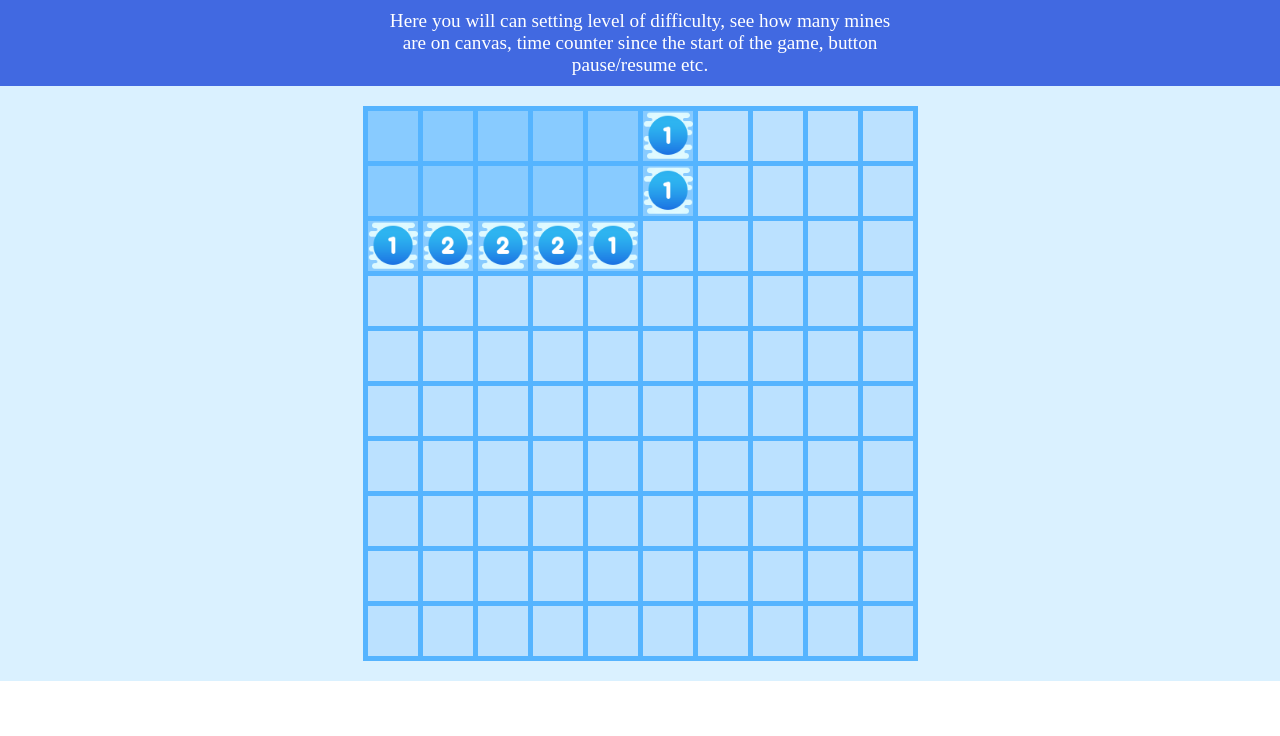
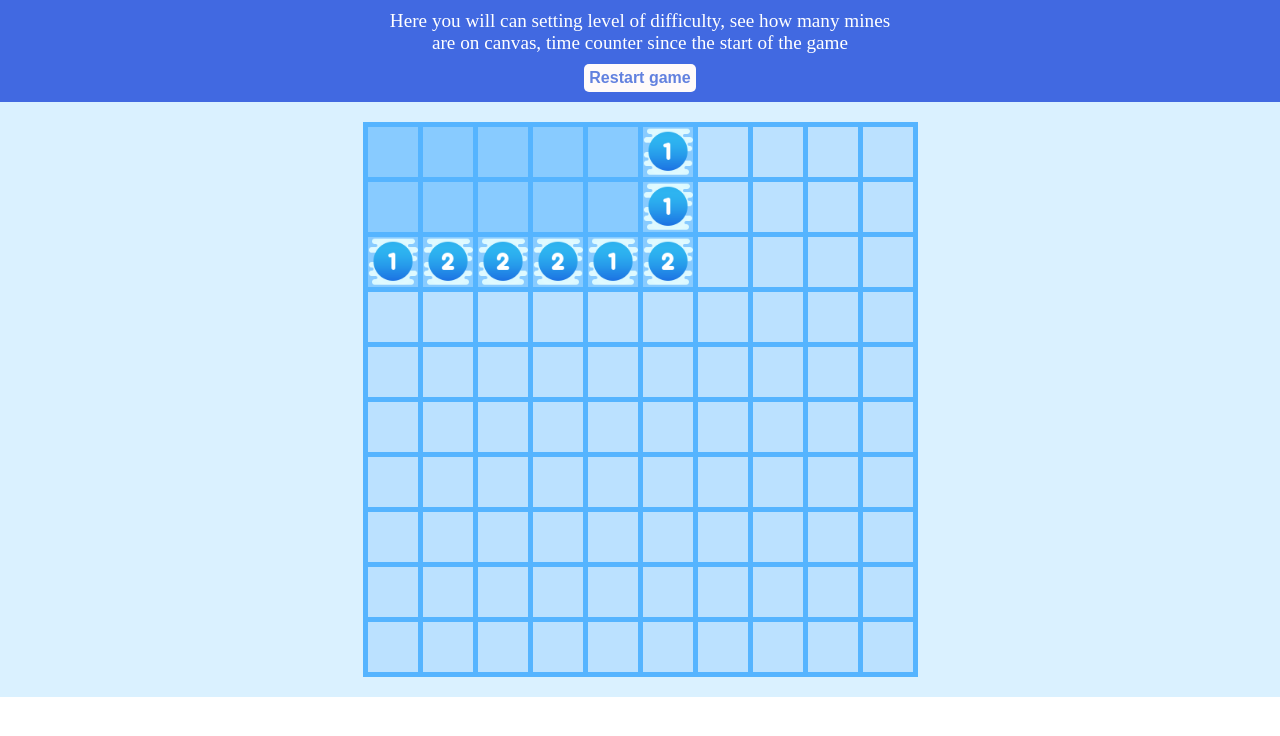
Before and after one commit to VitaliyShulik/minesweeper-vanilla-js, a plain HTML site: page index.html in a window 1280 px wide. Both pictures are taken after a click on the element 392 px from the left and 136 px from the top of the page. Drawn offline with Linux system fonts and the light colour scheme.

Commit message:
add button restart, add game over

```diff
--- a/css/style.css
+++ b/css/style.css
@@ -43,3 +43,14 @@
 .col:hover {
     background-color: rgba(255, 255, 255, 0.8);;
 }
+
+button {
+    background-color: snow;
+    border: none;
+    border-radius: 5px;
+    padding: 5px;
+    margin-top: 10px;
+    font-size: medium;
+    font-weight: 600;
+    color: #6281df;
+}
--- a/index.html
+++ b/index.html
@@ -12,8 +12,8 @@
     <div class="header">
         Here you will can setting level of difficulty,
         see how  many mines are on canvas,
-        time counter since the start of the game,
-        button pause/resume etc.
+        time counter since the start of the game<br>
+        <button onclick="restartGame()">Restart game</button>
     </div>
     <div class="game-canvas" id="gameTable">
 
--- a/js/app.js
+++ b/js/app.js
@@ -208,6 +208,7 @@ function clickOnCol(event){
         colElement.style.backgroundColor = "rgba(255, 0, 0, 0.6)";
         colElement.style.backgroundImage = "url('./img/bomb.svg')";
         table[colId].isOpen = true;
+        gameOver();
     } else if(!haveMine && amountNeighborsWithMine > 0){
         getNumberToCol(amountNeighborsWithMine, colElement);
         table[colId].isOpen = true;
@@ -225,13 +226,27 @@ function getNumberToCol(amountNeighborsWithMine, colElement){
 
 function checkNeighborsWithNeighborsWithMine(table, colId) {
     let neighbors = table[colId].neighbors;
+    let neighbor_1 = neighbors.neighbor_1;
     let neighbor_2 = neighbors.neighbor_2;
+    let neighbor_3 = neighbors.neighbor_3;
     let neighbor_4 = neighbors.neighbor_4;
     let neighbor_5 = neighbors.neighbor_5;
+    let neighbor_6 = neighbors.neighbor_6;
     let neighbor_7 = neighbors.neighbor_7;
+    let neighbor_8 = neighbors.neighbor_8;
+        if (neighbor_1 != ""){
+            let row = neighbor_1.row;
+            let col = neighbor_1.col;
+            workOnNeighbor(row, col, table);
+        }
         if (neighbor_2 != ""){
             let row = neighbor_2.row;
             let col = neighbor_2.col;
+            workOnNeighbor(row, col, table);
+        }
+        if (neighbor_3 != ""){
+            let row = neighbor_3.row;
+            let col = neighbor_3.col;
             workOnNeighbor(row, col, table);
         }
         if (neighbor_4 != ""){
@@ -244,9 +259,19 @@ function checkNeighborsWithNeighborsWithMine(table, colId) {
             let col = neighbor_5.col;
             workOnNeighbor(row, col, table);
         }
+        if (neighbor_6 != ""){
+            let row = neighbor_6.row;
+            let col = neighbor_6.col;
+            workOnNeighbor(row, col, table);
+        }
         if (neighbor_7 != ""){
             let row = neighbor_7.row;
             let col = neighbor_7.col;
+            workOnNeighbor(row, col, table);
+        }
+        if (neighbor_8 != ""){
+            let row = neighbor_8.row;
+            let col = neighbor_8.col;
             workOnNeighbor(row, col, table);
         }
 
@@ -272,4 +297,35 @@ function openEmptyCol(colElement, colId, table){
 }
 
 
-let table = buildGameTable(10, 10, 16);
+var table = buildGameTable(10, 10, 16);
+
+function restartGame() {
+    removeGameTable();
+    table = buildGameTable(10, 10, 16);
+
+}
+
+function removeGameTable() {
+    let gameTable = document.getElementById('gameTable');
+    gameTable.innerHTML = "";
+    gameTable.style.webkitFilter = "blur(.0em)";
+
+}
+
+function gameOver() {
+    let gameTable = document.getElementById('gameTable');
+    gameTable.style.webkitFilter = "blur(.05em)";
+    for (x in table){
+        let colId = x;
+        let haveMine = table[x].haveMine;
+        let isOpen = table[x].isOpen;
+        let colElement = document.getElementById(colId);
+        colElement.removeEventListener("click", clickOnCol);
+        if (haveMine && !isOpen){
+            colElement.style.backgroundImage = "url('./img/bomb.svg')";
+            colElement.style.backgroundColor = "rgba(255, 255, 255, 0.8)";
+        } else if (!isOpen){
+            colElement.style.backgroundColor = "rgba(255, 255, 255, 0.8)";
+        }
+    }
+}
```
Lines whose indentation alone changed are shown as unchanged.
